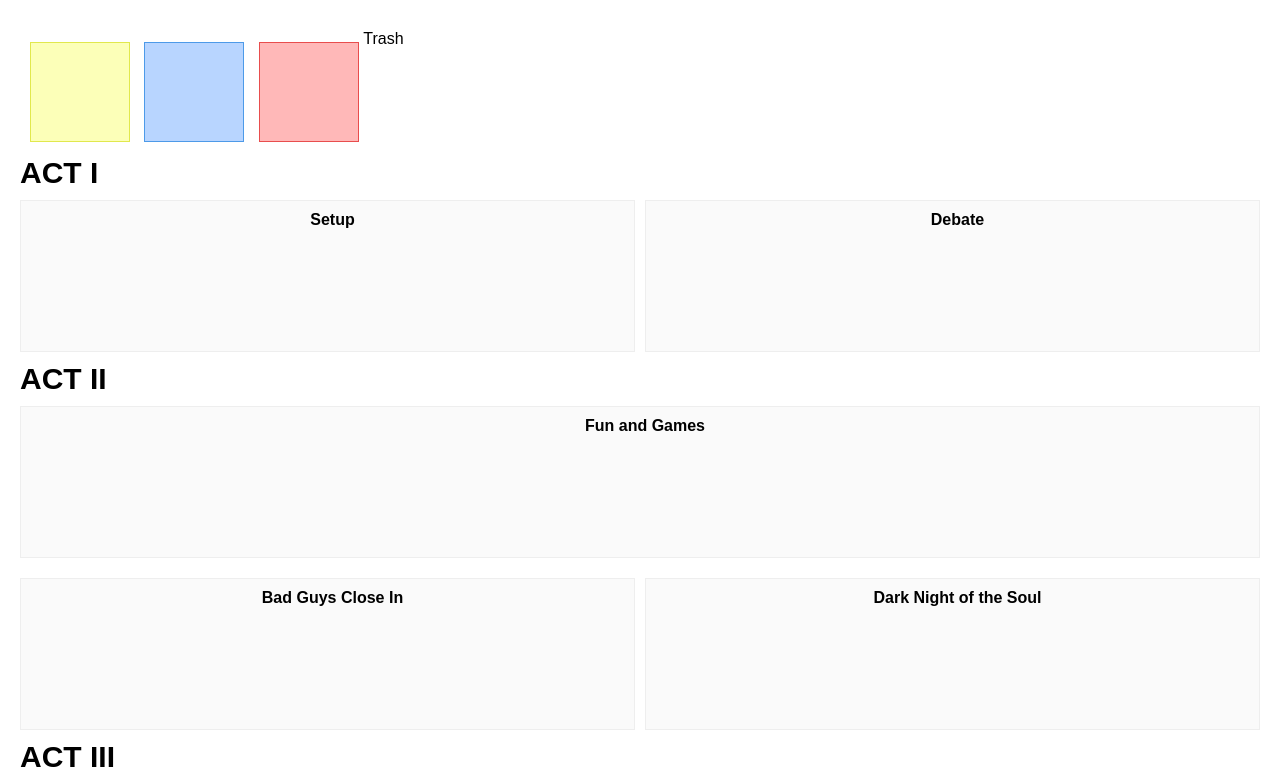
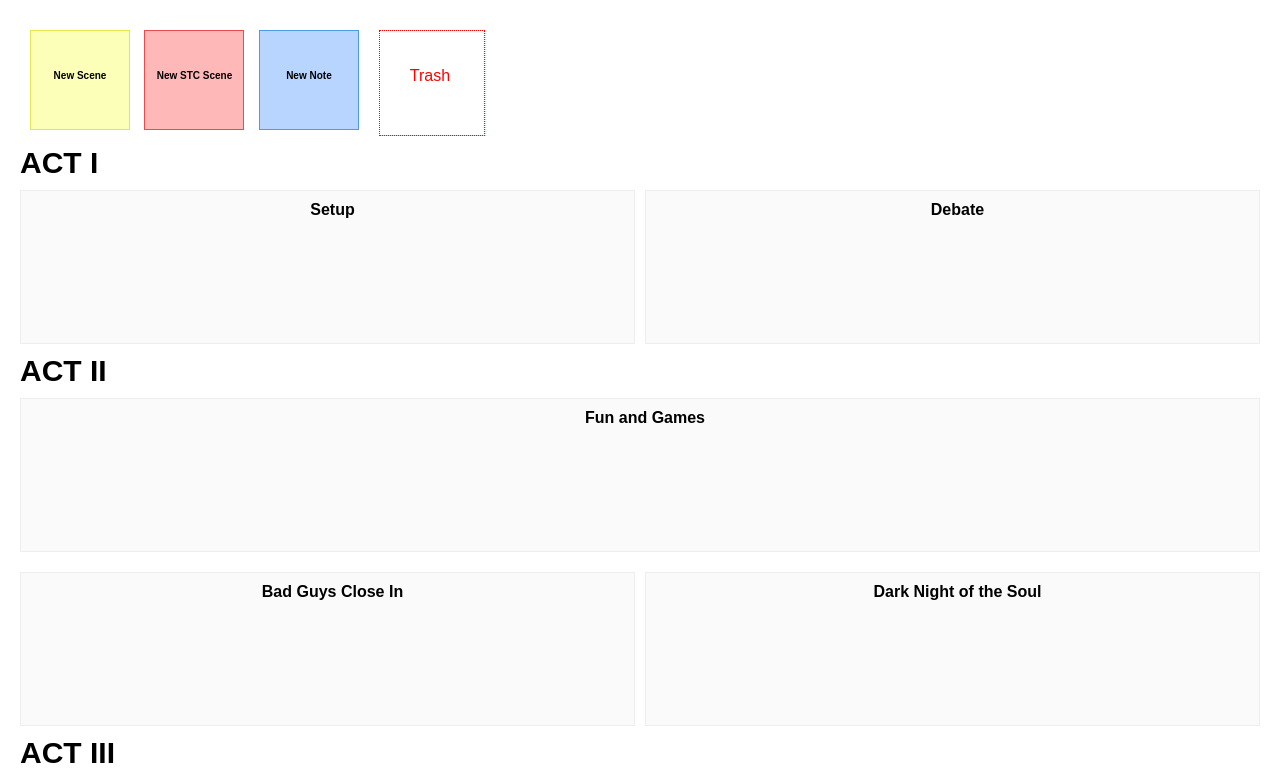
Before and after one commit to tlhunter/plot-designer, a plain HTML site: page index.html in a window 1280 px wide. Shown: the top 777 px of the page. Drawn offline with Linux system fonts and the light colour scheme.

Commit message:
clean up trash

```diff
--- a/index.html
+++ b/index.html
@@ -8,13 +8,15 @@
 	</head>
 	<body>
 		<div id="toolbar">
-			<div class="droppable" id="zone-toolbar">
-				<div class="card card-yellow"><textarea></textarea></div>
-				<div class="card card-blue"><textarea></textarea></div>
-				<div class="card card-red"><textarea></textarea></div>
-			</div>
-			<div class="droppable" id="zone-trash">
-				<div class="label">Trash</div>
+			<div class="drop-group">
+				<div class="droppable" id="zone-toolbar">
+					<div class="card card-yellow"><span class="hint">New Scene</span><textarea></textarea></div>
+					<div class="card card-red"><span class="hint">New STC Scene</span><textarea></textarea></div>
+					<div class="card card-blue"><span class="hint">New Note</span><textarea></textarea></div>
+				</div>
+				<div class="droppable" id="zone-trash">
+					<div class="label">Trash</div>
+				</div>
 			</div>
 		</div>
 		<div id="container">
--- a/main.css
+++ b/main.css
@@ -39,7 +39,8 @@ body, textarea {
 	margin: 10px 0;
 }
 .droppable {
-	min-height: 102px; /* 100 height of card + 2px border */
+	min-height: 104px; /* 100 height of card + 2px border */
+	min-width: 104px; /* 100 height of card + 2px border */
 	margin: 10px 0;
 }
 
@@ -77,6 +78,13 @@ body, textarea {
 	font-size: 10px;
 }
 
+.hint {
+	text-align: center;
+	display: block;
+	font-weight: bold;
+	line-height: 80px;
+}
+
 .drop-group .drop-target {
 	flex: 1;
 }
@@ -86,10 +94,16 @@ body, textarea {
 }
 #zone-trash {
 	display: inline-block;
+	margin-left: 10px;
+	border: 1px dotted red;
 }
-.droppable .label {
+#zone-trash .label {
+	display: block;
+	text-align: center;
+	line-height: 90px;
+	color: red;
 	position: absolute;
-
+	width: 100px;
 }
 
 #zone-toolbar .card textarea {
--- a/main.js
+++ b/main.js
@@ -149,6 +149,15 @@ drake.on('drop', (el, target, source, sibling) => {
   // remove old value and focus for ease of editing
   // textarea.value = "";
   textarea.focus();
+
+  const hint = el.getElementsByClassName('hint')[0];
+
+  if (!hint) {
+    // dropping between two fields, not cloning
+    return;
+  }
+
+  hint.parentNode.removeChild(hint);
 });
 
 drake.on('over', (el, container, source) => {
```
